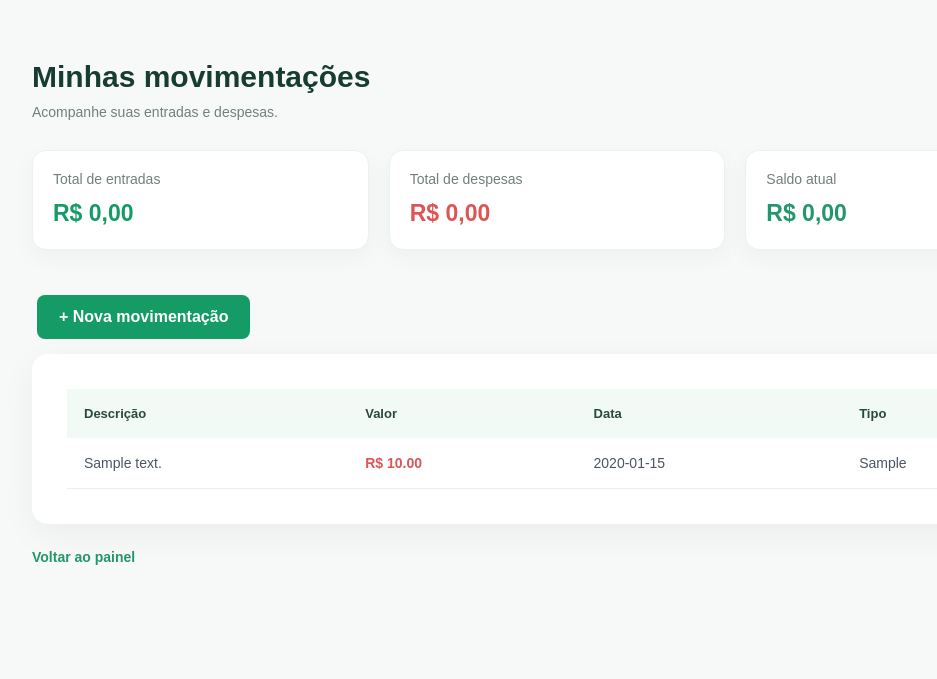
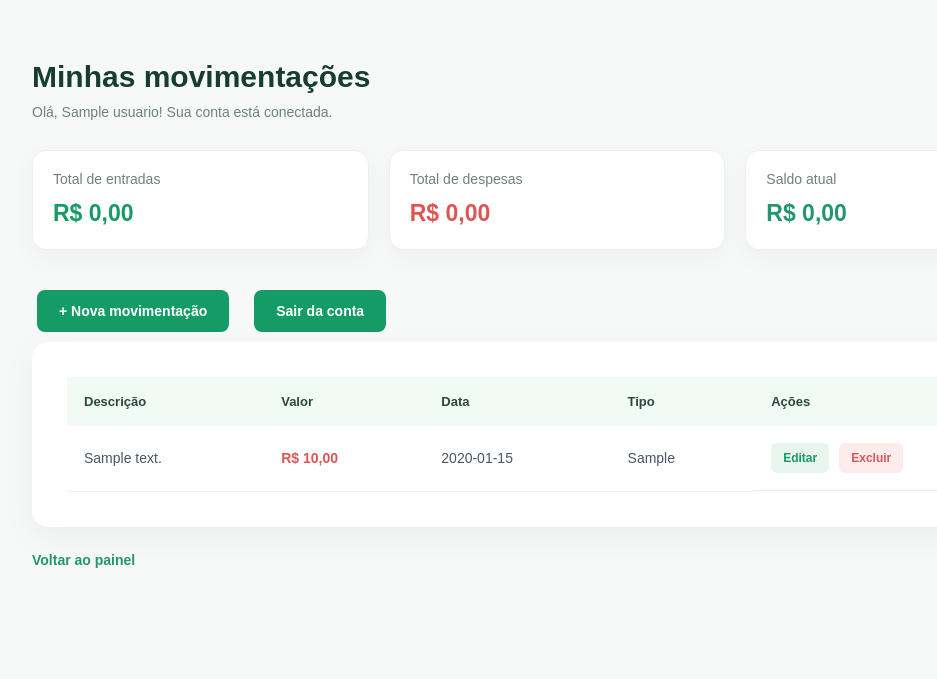
Before and after one commit to juliaelionay/Meu-Dinheiro, a Spring Boot app: page /usuario/movimentacoes in a window 1280 px wide. Shown: the top 679 px of the page, without its empty margins (83-1020 px from the left). Run offline with Spring Boot 4, Linux system fonts and the light colour scheme; a user stored in the database is signed in; tables that the repository leaves empty hold one stand-in row (values such as "Sample post"); some of the project's set-up classes (security, data sources, template engines, error pages and the like) are left out, and stand-ins take their place.

Commit message:
Finaliza funcionalidades de movimentacoes e sessao do usuario

```diff
--- a/src/main/java/br/com/meudinheiro/controller/MovimentacaoController.java
+++ b/src/main/java/br/com/meudinheiro/controller/MovimentacaoController.java
@@ -1,3 +1,4 @@
+
 package br.com.meudinheiro.controller;
 
 import java.math.BigDecimal;
@@ -9,6 +10,7 @@ import org.springframework.ui.Model;
 import org.springframework.web.bind.annotation.GetMapping;
 import org.springframework.web.bind.annotation.PostMapping;
 import org.springframework.web.bind.annotation.ModelAttribute;
+import org.springframework.web.bind.annotation.PathVariable;
 
 import br.com.meudinheiro.model.Movimentacao;
 import br.com.meudinheiro.model.Usuario;
@@ -22,15 +24,18 @@ public class MovimentacaoController {
 	private final UsuarioRepository usuarioRepository;
 
 	public MovimentacaoController(MovimentacaoService movimentacaoService, UsuarioRepository usuarioRepository) {
-
 		this.movimentacaoService = movimentacaoService;
 		this.usuarioRepository = usuarioRepository;
+	}
+
+	private Usuario usuarioLogado(Principal principal) {
+		return usuarioRepository.findByEmail(principal.getName()).orElseThrow();
 	}
 
 	@GetMapping("/usuario/movimentacoes")
 	public String listar(Model model, Principal principal) {
 
-		Usuario usuario = usuarioRepository.findByEmail(principal.getName()).orElseThrow();
+		Usuario usuario = usuarioLogado(principal);
 
 		List<Movimentacao> movimentacoes = movimentacaoService.listarPorUsuario(usuario);
 
@@ -40,6 +45,7 @@ public class MovimentacaoController {
 
 		BigDecimal saldo = entradas.subtract(despesas);
 
+		model.addAttribute("nomeUsuario", usuario.getNome());
 		model.addAttribute("movimentacoes", movimentacoes);
 		model.addAttribute("totalEntradas", entradas);
 		model.addAttribute("totalDespesas", despesas);
@@ -57,10 +63,41 @@ public class MovimentacaoController {
 	@PostMapping("/usuario/movimentacoes/salvar")
 	public String salvar(@ModelAttribute Movimentacao movimentacao, Principal principal) {
 
-		Usuario usuario = usuarioRepository.findByEmail(principal.getName()).orElseThrow();
-
+		Usuario usuario = usuarioLogado(principal);
 		movimentacaoService.salvar(movimentacao, usuario);
 
 		return "redirect:/usuario/movimentacoes";
 	}
+
+	@GetMapping("/usuario/movimentacoes/editar/{id}")
+	public String editar(@PathVariable Long id, Model model, Principal principal) {
+
+		Usuario usuario = usuarioLogado(principal);
+
+		Movimentacao movimentacao = movimentacaoService.buscarPorId(id, usuario);
+
+		model.addAttribute("movimentacao", movimentacao);
+
+		return "editar-movimentacao";
+	}
+
+	@PostMapping("/usuario/movimentacoes/atualizar/{id}")
+	public String atualizar(@PathVariable Long id, @ModelAttribute Movimentacao movimentacao, Principal principal) {
+
+		Usuario usuario = usuarioLogado(principal);
+
+		movimentacaoService.atualizar(id, movimentacao, usuario);
+
+		return "redirect:/usuario/movimentacoes";
+	}
+
+	@PostMapping("/usuario/movimentacoes/excluir/{id}")
+	public String excluir(@PathVariable Long id, Principal principal) {
+
+		Usuario usuario = usuarioLogado(principal);
+
+		movimentacaoService.excluir(id, usuario);
+
+		return "redirect:/usuario/movimentacoes";
+	}
 }
--- a/src/main/java/br/com/meudinheiro/repository/MovimentacaoRepository.java
+++ b/src/main/java/br/com/meudinheiro/repository/MovimentacaoRepository.java
@@ -1,6 +1,7 @@
 package br.com.meudinheiro.repository;
 
 import java.util.List;
+import java.util.Optional;
 
 import org.springframework.data.jpa.repository.JpaRepository;
 
@@ -10,4 +11,6 @@ import br.com.meudinheiro.model.Usuario;
 public interface MovimentacaoRepository extends JpaRepository<Movimentacao, Long> {
 
 	List<Movimentacao> findByUsuario(Usuario usuario);
+
+	Optional<Movimentacao> findByIdAndUsuario(Long id, Usuario usuario);
 }
--- a/src/main/resources/static/css/style.css
+++ b/src/main/resources/static/css/style.css
@@ -68,12 +68,15 @@ nav a:hover, .login:hover {
     background: #159b65;
     color: white;
     padding: 13px 22px;
-	margin: 15px 5px;
+    margin: 10px 5px;
+    border: none;
     border-radius: 8px;
     text-decoration: none;
     font-weight: bold;
+    font-size: 14px;
     display: inline-block;
-	border-radius: 8px
+    cursor: pointer;
+    transition: background 0.2s;
 }
 
 .btn-primary:hover {
@@ -491,6 +494,11 @@ footer {
 	margin: 0 auto;
 }
 
+.page-header form {
+    display: inline-block;
+    margin-top: 15px;
+}
+
 .page-header {
 	margin-bottom: 30px;
 }
@@ -679,3 +687,42 @@ footer {
 		grid-template-columns: 1fr;
 	}
 }
+
+/* AÇÕES DAS MOVIMENTAÇÕES */
+.movement-actions {
+	display: flex;
+	align-items: center;
+	gap: 10px;
+}
+
+.movement-actions form {
+	margin: 0;
+}
+
+.btn-edit, .btn-delete {
+	border: none;
+	border-radius: 6px;
+	padding: 8px 12px;
+	font-size: 12px;
+	font-weight: 600;
+	text-decoration: none;
+	cursor: pointer;
+}
+
+.btn-edit {
+	background: #e8f5ee;
+	color: #159b65;
+}
+
+.btn-edit:hover {
+	background: #d7eee2;
+}
+
+.btn-delete {
+	background: #fdecec;
+	color: #dc5656;
+}
+
+.btn-delete:hover {
+	background: #fbdada;
+}
--- a/src/main/resources/templates/movimentacoes.html
+++ b/src/main/resources/templates/movimentacoes.html
@@ -13,9 +13,11 @@
 
 			<div class="page-header">
 				<h1>Minhas movimentações</h1>
-				<p>Acompanhe suas entradas e despesas.</p>
+				<p th:text="|Olá, ${nomeUsuario}! Sua conta está conectada.|">
+					Olá! Sua conta está conectada.</p>
 			</div>
 
+			<!-- RESUMO FINANCEIRO -->
 			<div class="summary-grid">
 
 				<div class="summary-card income">
@@ -38,47 +40,71 @@
 
 			</div>
 
+			<!-- AÇÕES -->
 			<div class="page-actions">
+
 				<a th:href="@{/usuario/movimentacoes/nova}" class="btn-primary">
 					+ Nova movimentação </a>
+
+				<form th:action="@{/logout}" method="post">
+					<button type="submit" class="btn-primary">Sair da conta</button>
+				</form>
+
 			</div>
 
+			<!-- TABELA DE MOVIMENTAÇÕES -->
 			<div class="page-card">
+				<div class="table-container">
 
-				<div class="table-container">
 					<table class="movements-table">
-
 						<thead>
 							<tr>
 								<th>Descrição</th>
 								<th>Valor</th>
 								<th>Data</th>
 								<th>Tipo</th>
+								<th>Ações</th>
 							</tr>
 						</thead>
 
 						<tbody>
+
 							<tr th:each="movimentacao : ${movimentacoes}">
+
 								<td th:text="${movimentacao.descricao}"></td>
 
-								<td th:text="${'R$ ' + movimentacao.valor}"
+								<td
+									th:text="${'R$ ' + #numbers.formatDecimal(movimentacao.valor, 1, 'POINT', 2, 'COMMA')}"
 									th:classappend="${movimentacao.tipo == 'ENTRADA'} ? 'income' : 'expense'">
 								</td>
 
 								<td th:text="${movimentacao.data}"></td>
 
 								<td th:text="${movimentacao.tipo}"></td>
+
+								<td class="movement-actions"><a
+									th:href="@{/usuario/movimentacoes/editar/{id}(id=${movimentacao.id})}"
+									class="btn-edit"> Editar </a>
+
+									<form
+										th:action="@{/usuario/movimentacoes/excluir/{id}(id=${movimentacao.id})}"
+										method="post"
+										onsubmit="return confirm('Deseja realmente excluir esta movimentação?');">
+
+										<button type="submit" class="btn-delete">Excluir</button>
+
+									</form></td>
 							</tr>
 
 							<tr th:if="${#lists.isEmpty(movimentacoes)}">
-								<td colspan="4" class="empty-message">Nenhuma movimentação
+								<td colspan="5" class="empty-message">Nenhuma movimentação
 									cadastrada.</td>
 							</tr>
+
 						</tbody>
+					</table>
 
-					</table>
 				</div>
-
 			</div>
 
 			<div class="page-actions">
```
Also changed, not shown: src/main/java/br/com/meudinheiro/security/SecurityConfig.java (+3 -6 lines), src/main/java/br/com/meudinheiro/service/MovimentacaoService.java (+23 -0 lines), src/main/resources/templates/editar-movimentacao.html (added, +62 -0 lines). Lines whose indentation alone changed are shown as unchanged.
